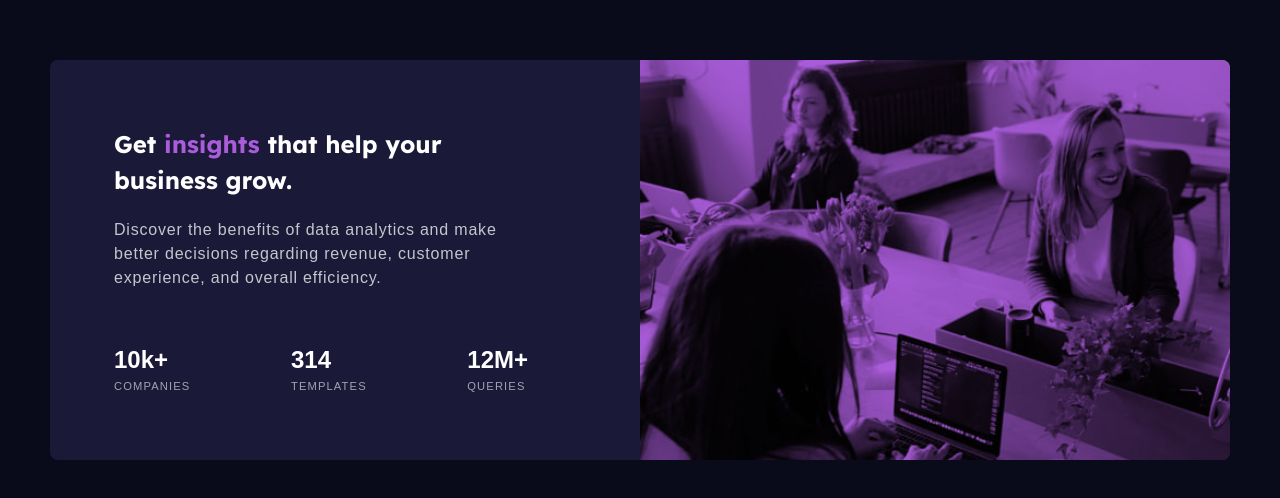
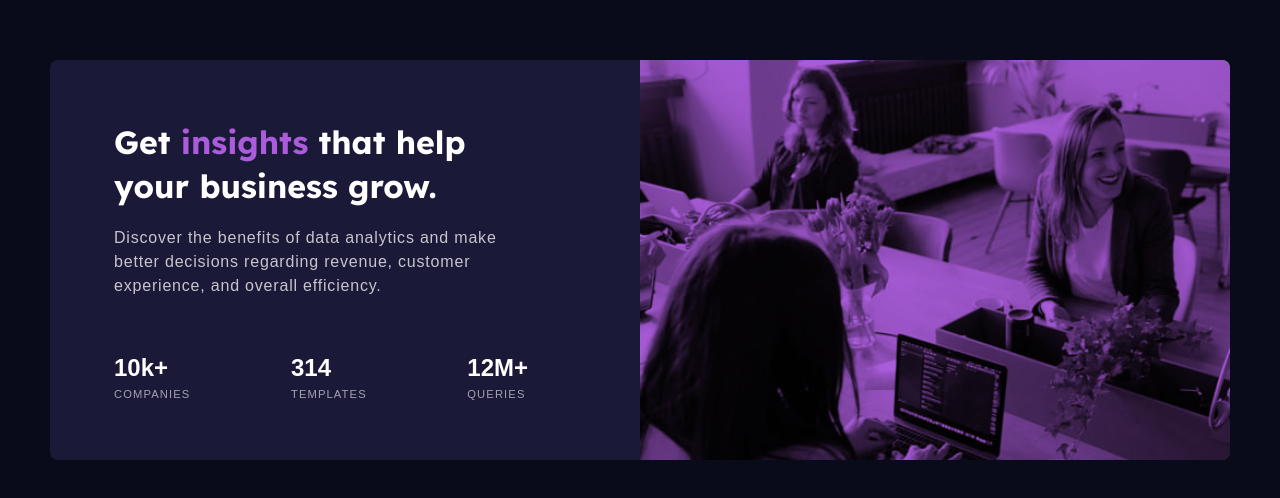
Before and after one commit to 8headswillroll8/fm-challenge-stats-preview-card, a plain HTML site: page index.html in a window 1280 px wide. Shown: the part 140-638 px from the top of the page. Drawn offline with Linux system fonts and the light colour scheme.

Commit message:
fine tuning size of heading

```diff
--- a/style.css
+++ b/style.css
@@ -57,6 +57,8 @@ h2 {
 h1 {
   font-family: var(--font-secondary);
   font-weight: 700;
+  font-size: 2rem;
+  line-height: normal;
 }
 
 p {
```
